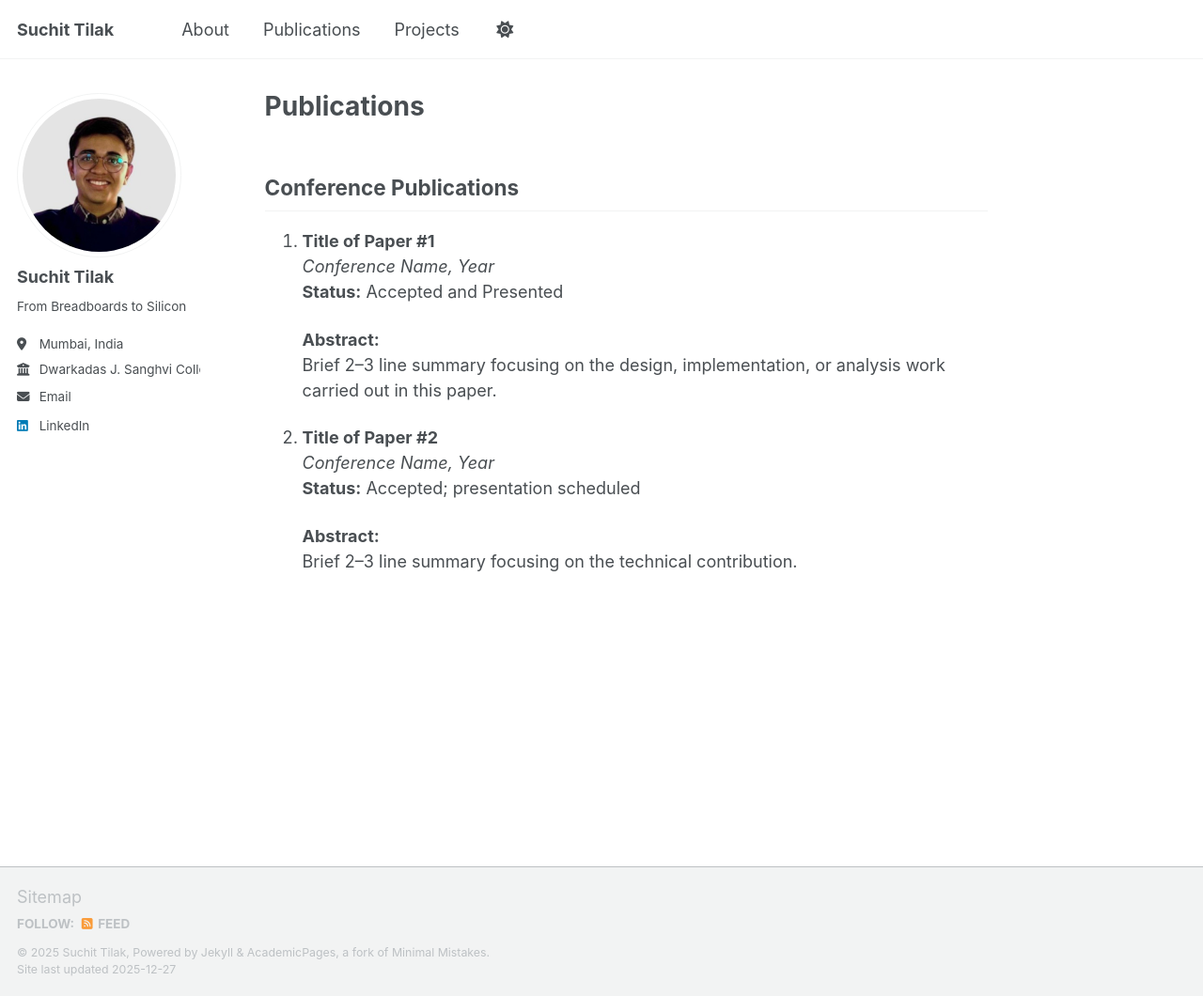
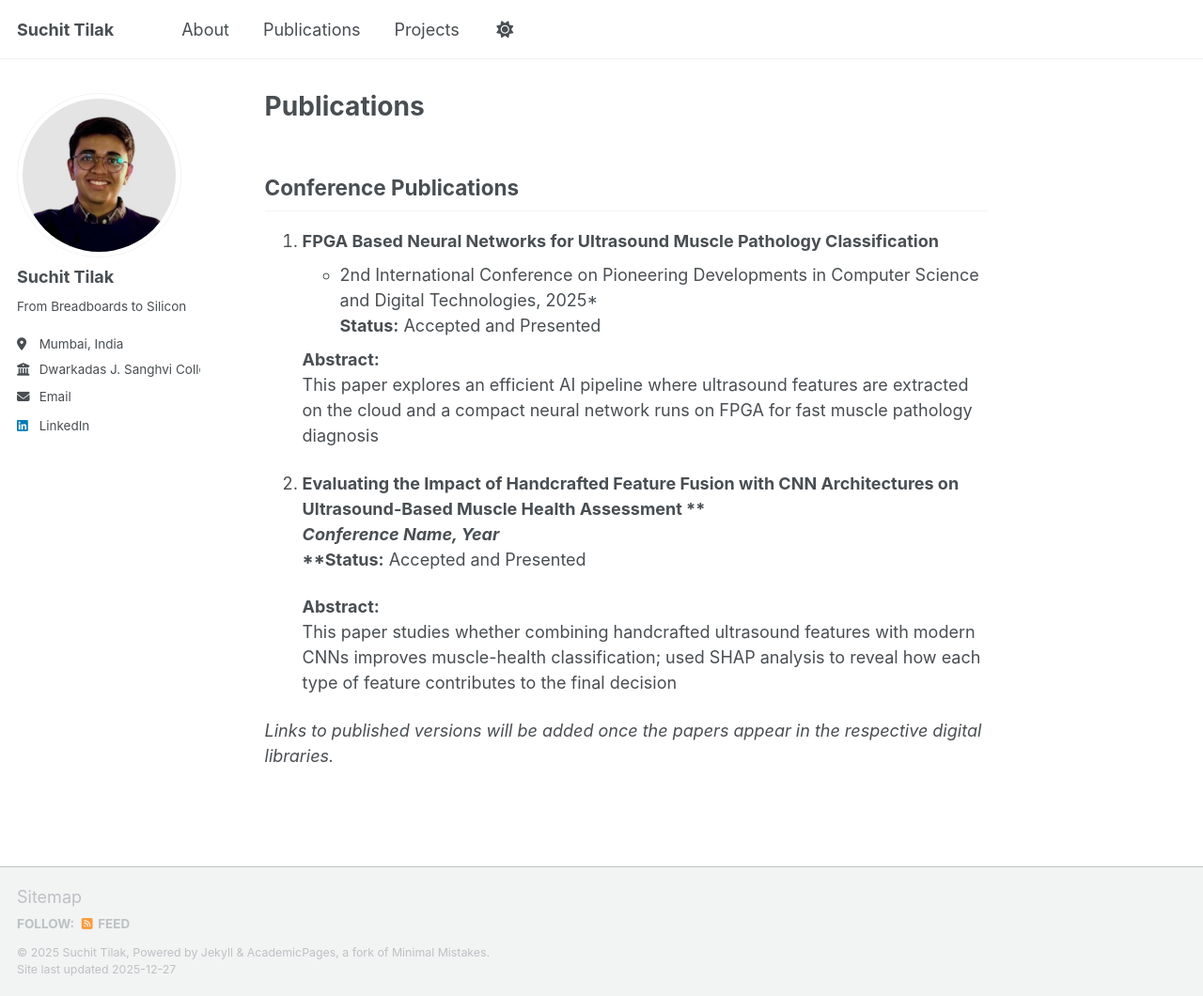
Before and after one commit to Suchit18/academicpages-draft, a Jekyll site: the page built from _pages/publications.md, in a window 1280 px wide and 1060 px high. Shown: the whole window at 94% size. Built offline with Jekyll 4.4.1, drawn with Linux system fonts in a browser that asks for light colours; a script bundle is joined from its source files by our own code; library files that are not in the unit come from our copies.

Commit message:
Update publications.md
publication - content

```diff
--- a/_pages/publications.md
+++ b/_pages/publications.md
@@ -6,16 +6,18 @@ author_profile: true
 ---
 ## Conference Publications
 
-1. **Title of Paper #1**
+1. **FPGA Based Neural Networks for Ultrasound Muscle Pathology Classification**
+   * 2nd International Conference on Pioneering Developments in Computer Science and Digital Technologies, 2025*
+   **Status:** Accepted and Presented
+
+   **Abstract:**
+This paper explores an efficient AI pipeline where ultrasound features are extracted on the cloud and a compact neural network runs on FPGA for fast muscle pathology diagnosis
+
+2. **Evaluating the Impact of Handcrafted Feature Fusion with CNN Architectures on Ultrasound-Based Muscle Health Assessment **
    *Conference Name, Year*
    **Status:** Accepted and Presented
 
    **Abstract:**
-   Brief 2–3 line summary focusing on the design, implementation, or analysis work carried out in this paper.
+   This paper studies whether combining handcrafted ultrasound features with modern CNNs improves muscle-health classification; used SHAP analysis to reveal how each type of feature contributes to the final decision
 
-2. **Title of Paper #2**
-   *Conference Name, Year*
-   **Status:** Accepted; presentation scheduled
-
-   **Abstract:**
-   Brief 2–3 line summary focusing on the technical contribution.
+*Links to published versions will be added once the papers appear in the respective digital libraries.*
```
